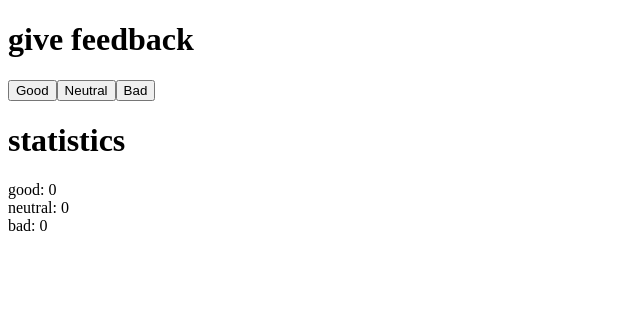
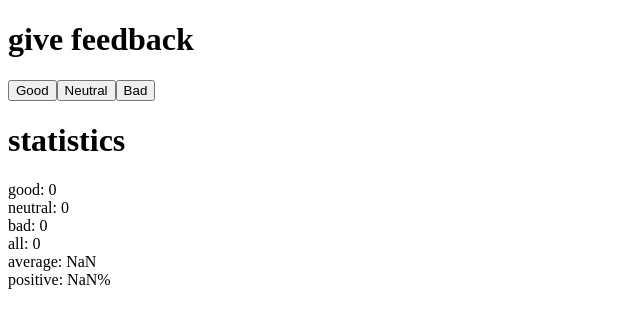
Before and after one commit to bgocap/FSO5CR-1, a React (Create React App) app in the folder unicafe/: page / in a window 1280 px wide. Shown: the top 328 px of the page, without its empty margins (0-640 px from the left). Built offline with nearby package versions, Linux system fonts and the light colour scheme.

Commit message:
Exercise 1.7

```diff
--- a/unicafe/src/App.js
+++ b/unicafe/src/App.js
@@ -9,25 +9,28 @@ const App = () => {
   const [good, setGood] = useState(0)
   const [neutral, setNeutral] = useState(0)
   const [bad, setBad] = useState(0)
-
-  //const [all,setAll]=useState(0)
+  const [all,setAll]=useState(0)
+  const [score,setScore]=useState(0)
 
   return (
     <div>
       <h1>give feedback</h1>
       <Button
-      handleClick={()=>{setGood(good+1)}}
+      handleClick={()=>{setGood(good+1);setAll(all+1);setScore(score+1)}}
       text='Good' />
       <Button
-      handleClick={()=>{setNeutral(neutral+1)}}
+      handleClick={()=>{setNeutral(neutral+1);setAll(all+1);setScore(score+0)}}
       text='Neutral' />
       <Button
-      handleClick={()=>{setBad(bad+1)}}
+      handleClick={()=>{setBad(bad+1);setAll(all+1);setScore(score-1)}}
       text='Bad' />
       <h1>statistics</h1>
       <div>good: {good}</div>
       <div>neutral: {neutral}</div>
       <div>bad: {bad}</div>
+      <div>all: {all}</div>
+      <div>average: {score/all}</div>
+      <div>positive: {(100*good)/all}%</div>
     </div>
   )
 }
```
